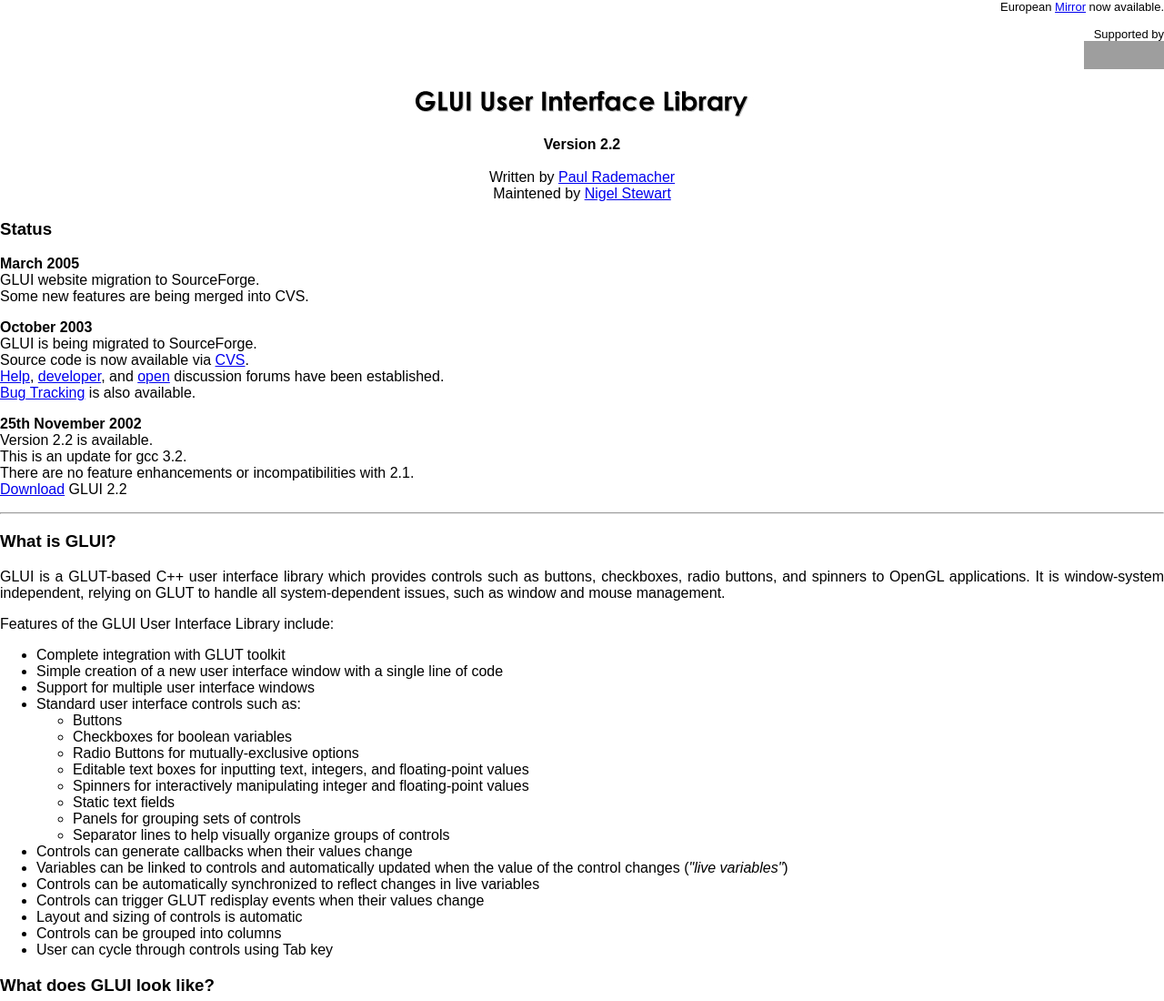
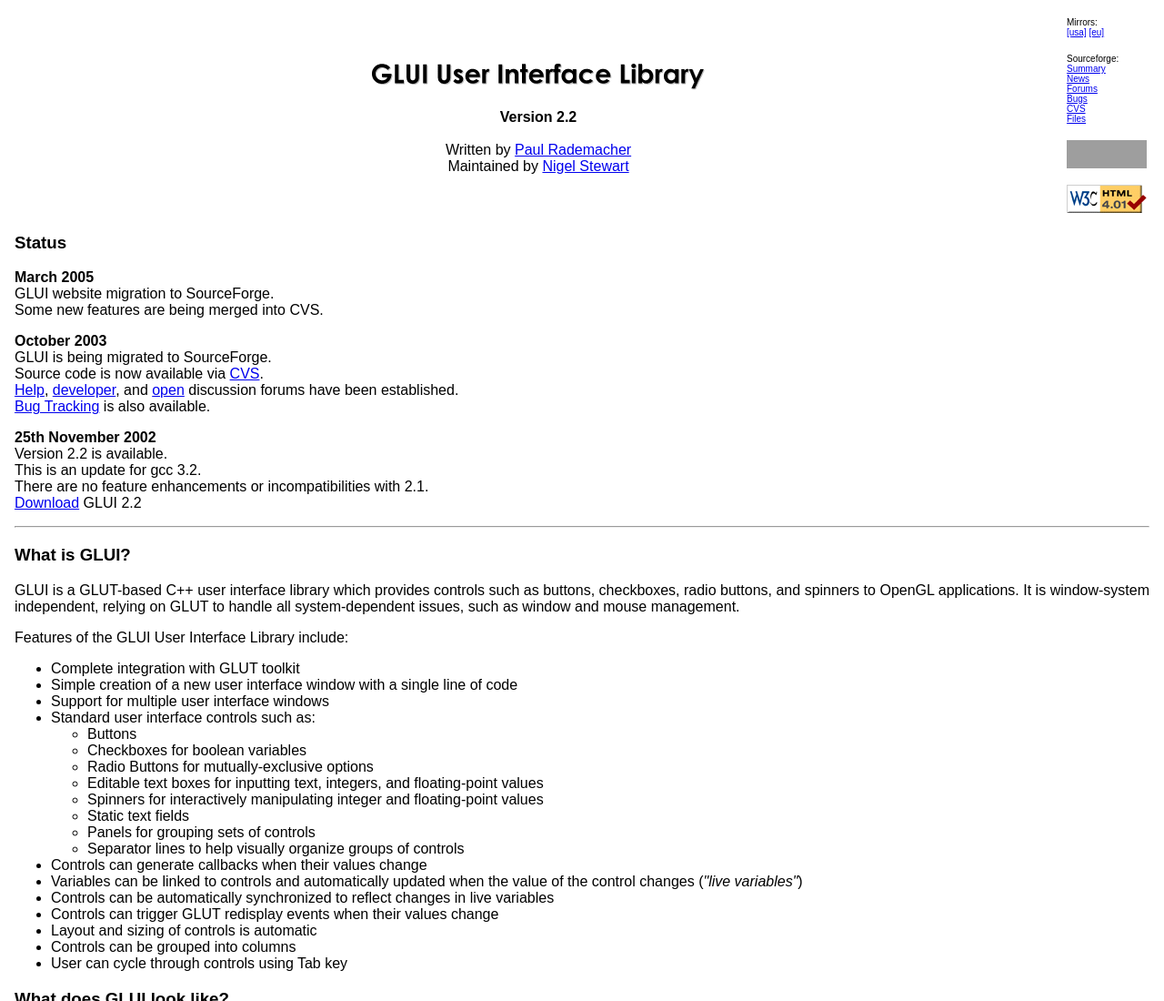
Before and after one commit to djwebb/glui_old, a plain HTML site: page www/index.html in a window 1280 px wide. Shown: the top 1100 px of the page at 91% size. Drawn offline with Linux system fonts and the light colour scheme; grey boxes are pictures that could not be loaded.

Commit message:
GLUI website updates: 1. Add top-right navigation for mirrors and Sourceforge pages. 2. Add w3c validation link.

```diff
--- a/www/index.html
+++ b/www/index.html
@@ -7,23 +7,49 @@
   <meta name="KeyWords" content="GLUI, OpenGL, GLUT, C++, User Interface">
   <title>GLUI User Interface Library</title>
 </head>
-<body text="#000000" bgcolor="#FFFFFF" style="font-family: Arial,Helvetica; margin: 0em">
+<body text="#000000" bgcolor="#FFFFFF" style="font-family: Arial,Helvetica; margin: 1em">
 
-<p ALIGN=RIGHT>
-<font size=-1>European <a href="http://gd.tuwien.ac.at/hci/nigels.com/glt/glui/">Mirror</a> now available.
-<br><br>
+<table>
+<tr>
 
-Supported by</font><br>
-<a href="http://sourceforge.net">
-<img src="http://sourceforge.net/sflogo.php?group_id=92496" width="88" height="31" border="0" alt="SourceForge Logo"></a>
-</p>
-
+<td width="100%">
 <p align="center">
 <a href="http://glui.sourceforge.net"><img src="title.jpg" alt="GLUI User Interface Library" width="391" height="40" border="0"></a><br><br>
 <b>Version 2.2</b><br><br>
 Written by <a HREF="http://www.cs.unc.edu/~rademach">Paul Rademacher</a><br>
-Maintened by <a href="http://www.nigels.com/">Nigel Stewart</a>
+Maintained by <a href="http://www.nigels.com/">Nigel Stewart</a>
 </p>
+</td>
+
+<td width="10"/>
+
+<td>
+<font size=-3>Mirrors:</font><br/>
+<font size=-2>
+<a href="http://glui.sourceforge.net">[usa]</a>
+<a href="http://gd.tuwien.ac.at/hci/nigels.com/glt/glui/">[eu]</a>
+</font><br/>
+<br/>
+
+<font size=-3>Sourceforge:</font><br/>
+<font size=-2>
+<a href="http://sourceforge.net/projects/glui">Summary</a><br/>
+<a href="http://sourceforge.net/news/?group_id=92496">News</a><br/>
+<a href="http://sourceforge.net/forum/?group_id=92496">Forums</a><br/>
+<a href="http://sourceforge.net/tracker/?group_id=92496&amp;atid=600952">Bugs</a><br/>
+<a href="http://cvs.sourceforge.net/viewcvs.py/glui/glui/src/">CVS</a><br/>
+<a href="http://sourceforge.net/project/showfiles.php?group_id=92496">Files</a><br/>
+</font>
+<br/>
+
+<a href="http://sourceforge.net">
+<img src="http://sourceforge.net/sflogo.php?group_id=92496" width="88" height="31" border="0" alt="SourceForge Logo"></a>
+<br/><br/>
+<a href="http://validator.w3.org/check?uri=referer">
+<img border="0" src="valid-html401.png" alt="Valid HTML 4.01!" height="31" width="88"></a>
+
+</td>
+</tr></table>
 
 <h3>Status</h3>
 
```
Also changed, not shown: www/valid-html401.png (added).
